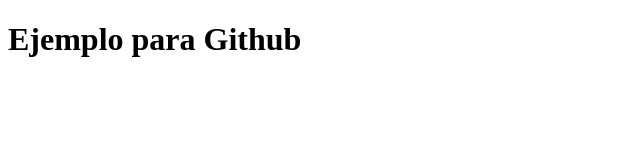
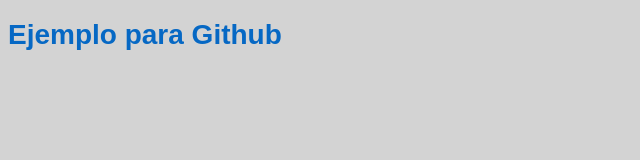
Before and after one commit to juanfdonoso/compint3_inicio, a plain HTML site: page index.html in a window 1280 px wide. Shown: the whole page, without its empty margins (0-640 px from the left). Drawn offline with Linux system fonts and the light colour scheme.

Commit message:
Add files via upload
Se añaden los estilos iniciales al sitio web

```diff
--- /dev/null
+++ b/estilos.css
@@ -0,0 +1,9 @@
+body{
+    font-family: Arial, Helvetica, sans-serif;
+    font-size: 14px;
+    background-color: lightgrey;
+}
+
+h1{
+    color:rgb(6, 104, 196)
+}
--- a/index.html
+++ b/index.html
@@ -5,6 +5,7 @@
     <meta name="viewport" content="width=device-width, initial-scale=1.0">
     <meta http-equiv="X-UA-Compatible" content="ie=edge">
     <title>Ejemplo para Github</title>
+    <link rel="stylesheet" type="text/css" href="estilos.css">
 </head>
 <body>
     <h1>Ejemplo para Github</h1>
```
